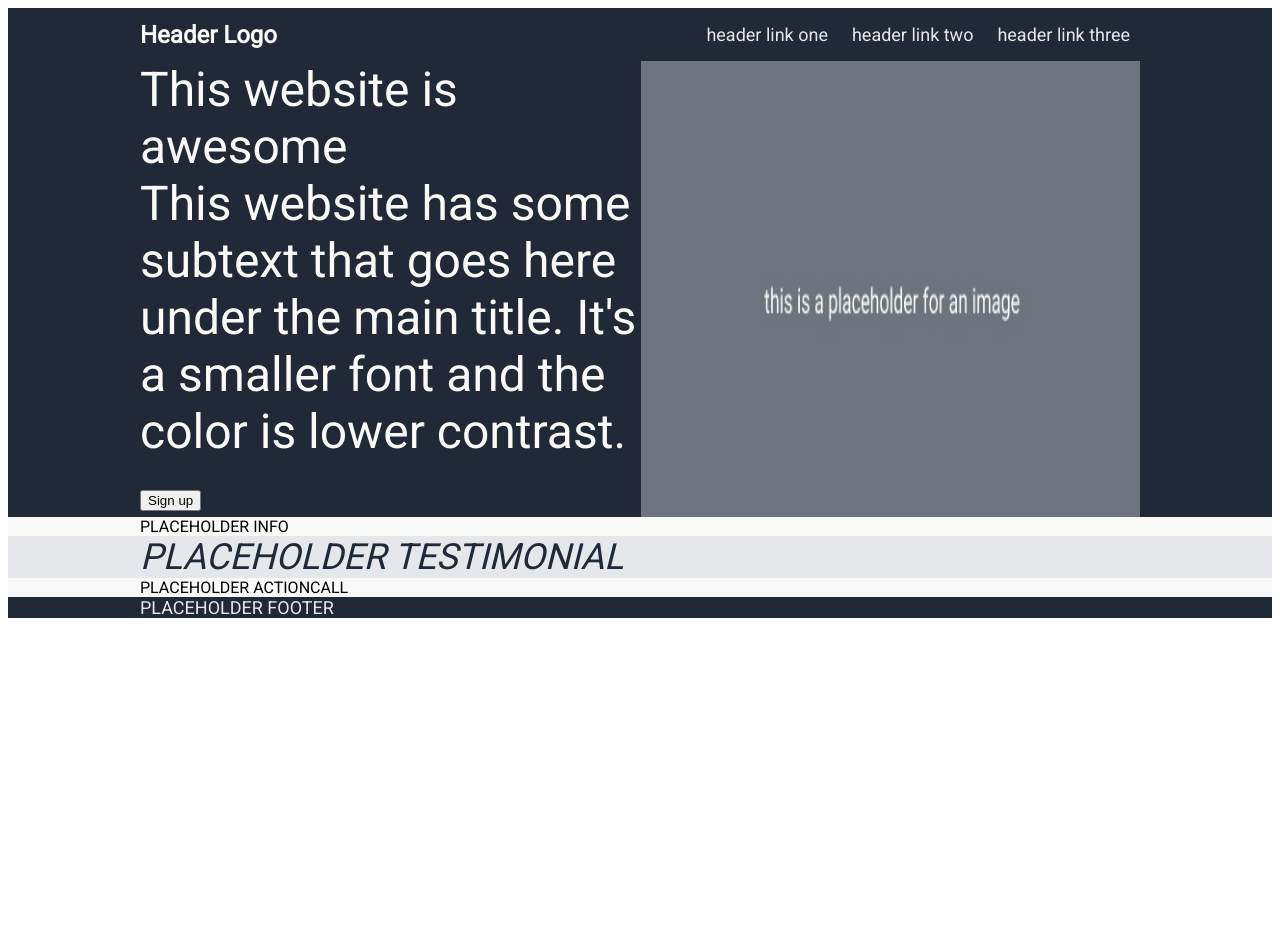
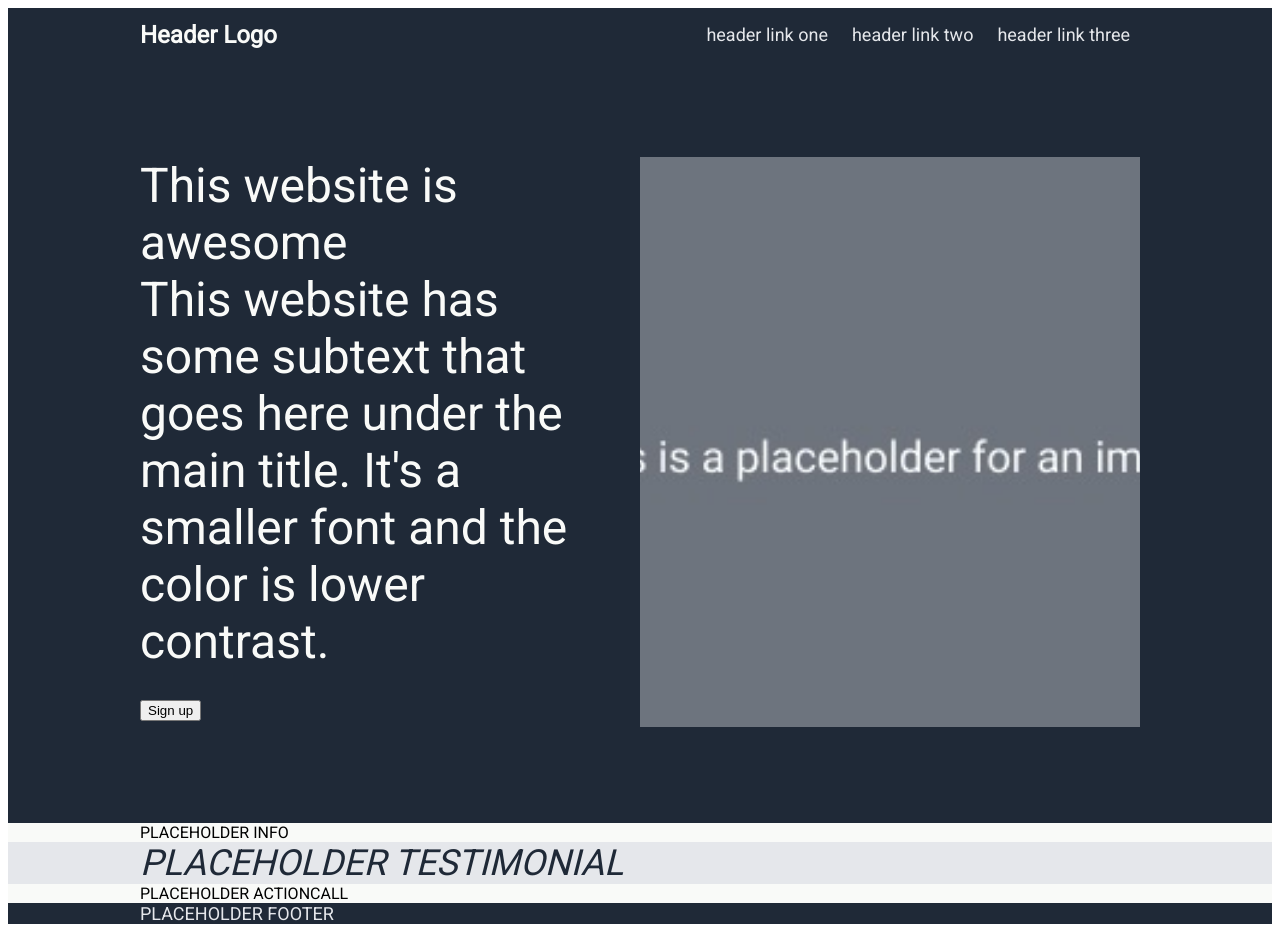
Before and after one commit to djanyreason/andThisIsAWebsite, a plain HTML site: page index.html in a window 1280 px wide. Before the commit the page ends 800 px from the top, so only its background shows below. Drawn offline with Linux system fonts and the light colour scheme.

Commit message:
Positions elements in Hero section

```diff
--- a/styles.css
+++ b/styles.css
@@ -51,6 +51,23 @@ body > div {
 /* Hero Styles */
 .hero {
     background-color: #1F2937;
+    padding-top: 96px;
+    padding-bottom: 96px;
+}
+
+.hero .sectionWrapper {
+    justify-content: center;
+    align-items: stretch;
+    gap: 24px;
+}
+
+.hero .contentBox {
+    flex: 1;
+}
+
+.hero img {
+    flex: 1;
+    object-fit: cover;
 }
 
 .hero {  /* For section differentiation while working - not permanent, to be deleted */
```
